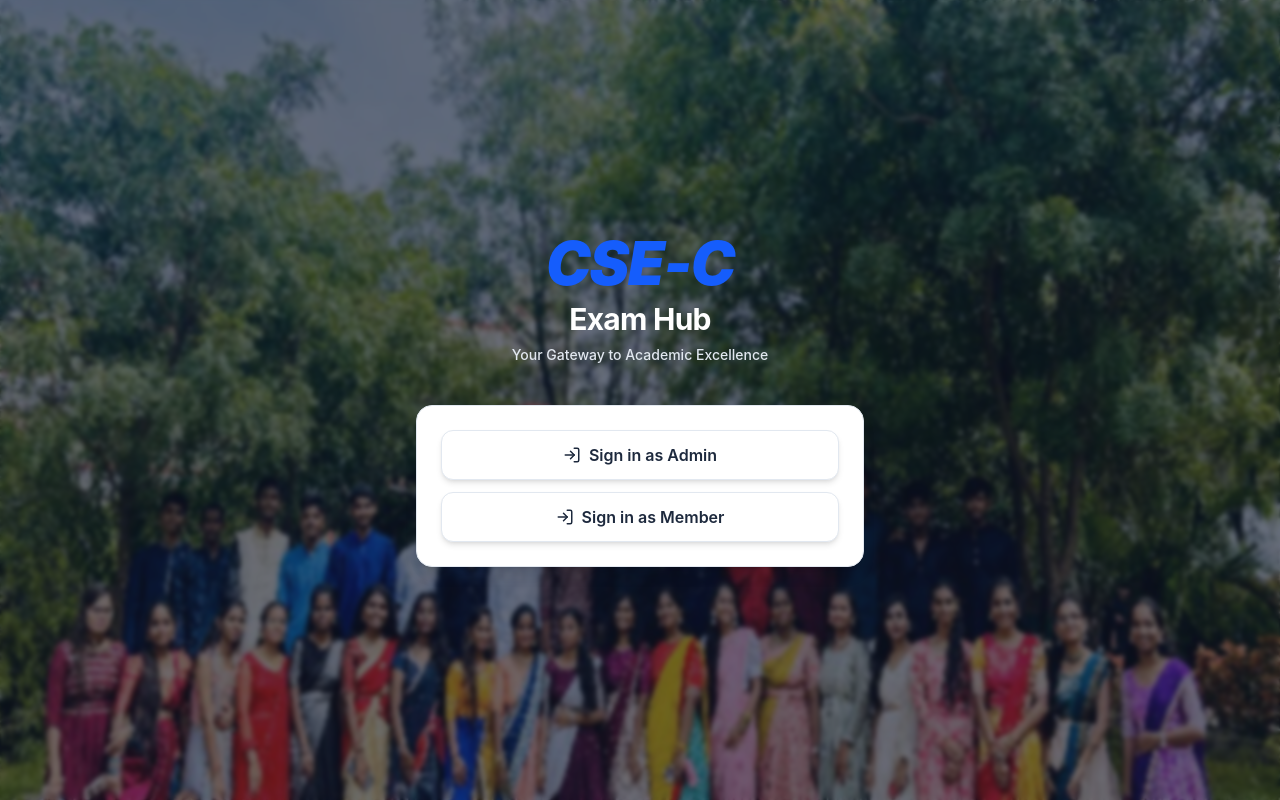
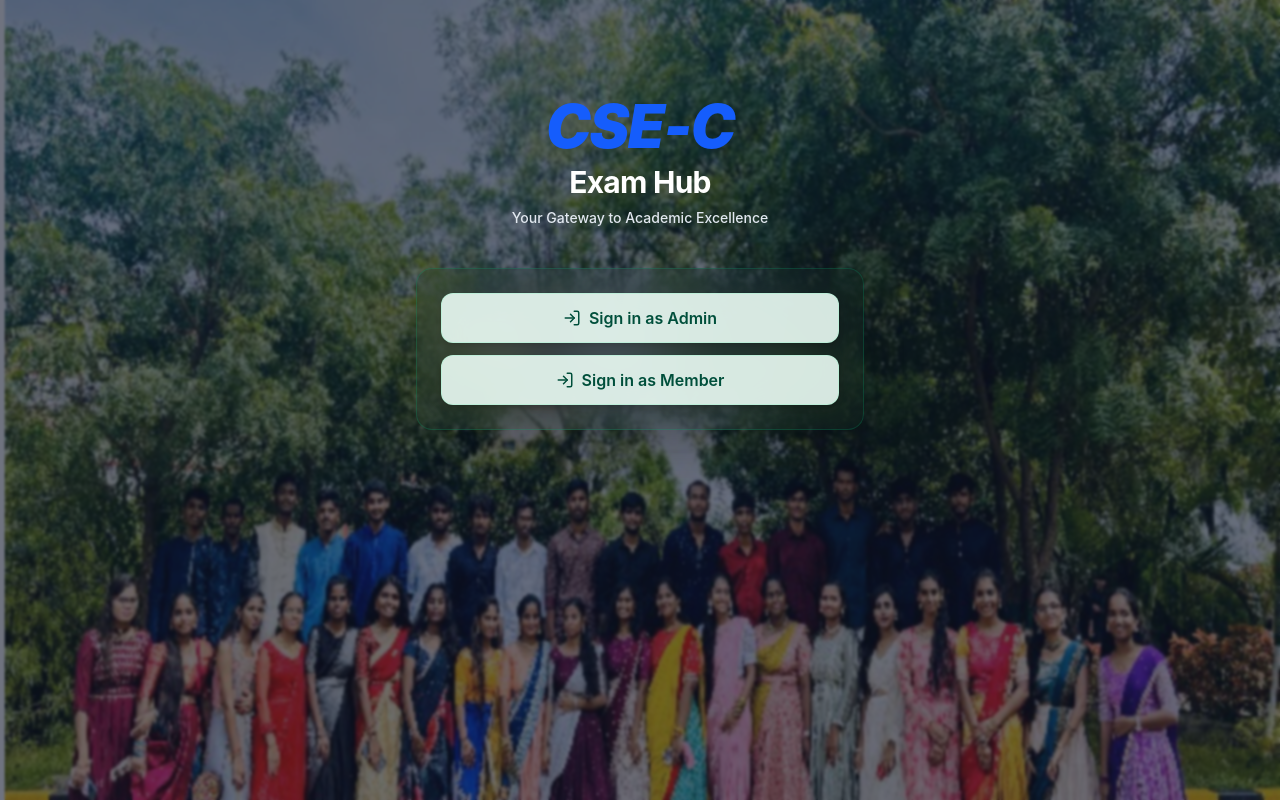
Before and after one commit to mahender-reddy85/cse-c, a React (Vite) app: page /login in a window 1280 px wide. Built offline with nearby package versions, Linux system fonts and the light colour scheme; no server answers.

Commit message:
Update Login.tsx

```diff
--- a/src/pages/Login.tsx
+++ b/src/pages/Login.tsx
@@ -97,13 +97,13 @@ export const Login: React.FC = () => {
   };
 
   return (
-    <div className="min-h-screen relative flex items-center justify-center p-4 overflow-hidden">
+    <div className="min-h-screen relative flex items-start justify-center p-4 pt-16 md:pt-24 overflow-hidden">
       {/* Background Image with Overlay */}
       <div
-        className="absolute inset-0 bg-cover bg-center bg-no-repeat transition-transform duration-1000 scale-105"
+        className="absolute inset-0 bg-cover bg-center bg-no-repeat transition-transform duration-1000"
         style={{ backgroundImage: "url('/cse-c.png')" }}
       />
-      <div className="absolute inset-0 bg-slate-900/60 backdrop-blur-[2px]" />
+      <div className="absolute inset-0 bg-slate-900/60 backdrop-blur-[1px]" />
 
       <motion.div
         initial={{ opacity: 0, y: 20 }}
@@ -144,7 +144,7 @@ export const Login: React.FC = () => {
           initial={{ opacity: 0, scale: 0.95 }}
           animate={{ opacity: 1, scale: 1 }}
           transition={{ delay: 0.5, duration: 0.4 }}
-          className="bg-white border border-slate-200 p-6 rounded-2xl shadow-lg space-y-4"
+          className="bg-emerald-950/10 backdrop-blur-xl border border-emerald-500/20 p-6 rounded-2xl shadow-2xl space-y-4"
         >
           <div className="space-y-3">
             {/* Admin Sign In Button */}
@@ -153,7 +153,7 @@ export const Login: React.FC = () => {
               whileTap={{ scale: 0.98 }}
               onClick={handleAdminLogin}
               disabled={isLoading}
-              className="w-full relative overflow-hidden group bg-white text-slate-800 font-semibold py-3 px-4 rounded-xl transition-all shadow-md hover:shadow-lg border border-slate-200 hover:border-slate-300 active:scale-[0.98] disabled:opacity-70 disabled:cursor-not-allowed"
+              className="w-full relative overflow-hidden group bg-emerald-50/90 text-emerald-900 font-semibold py-3 px-4 rounded-xl transition-all shadow-md hover:shadow-lg border border-emerald-200/50 hover:border-emerald-300 active:scale-[0.98] disabled:opacity-70 disabled:cursor-not-allowed"
             >
               <div className="absolute inset-0 bg-gradient-to-r from-blue-600 to-blue-700 translate-y-full group-hover:translate-y-0 transition-transform duration-300 ease-out" />
               <div className="relative z-10 flex items-center justify-center gap-2 group-hover:text-white transition-colors duration-300">
@@ -168,7 +168,7 @@ export const Login: React.FC = () => {
               whileTap={{ scale: 0.98 }}
               onClick={handleMemberLogin}
               disabled={isLoading}
-              className="w-full relative overflow-hidden group bg-white text-slate-800 font-semibold py-3 px-4 rounded-xl transition-all shadow-md hover:shadow-lg border border-slate-200 hover:border-slate-300 active:scale-[0.98] disabled:opacity-70 disabled:cursor-not-allowed"
+              className="w-full relative overflow-hidden group bg-emerald-50/90 text-emerald-900 font-semibold py-3 px-4 rounded-xl transition-all shadow-md hover:shadow-lg border border-emerald-200/50 hover:border-emerald-300 active:scale-[0.98] disabled:opacity-70 disabled:cursor-not-allowed"
             >
               <div className="absolute inset-0 bg-gradient-to-r from-blue-600 to-blue-700 translate-y-full group-hover:translate-y-0 transition-transform duration-300 ease-out" />
               <div className="relative z-10 flex items-center justify-center gap-2 group-hover:text-white transition-colors duration-300">
```
